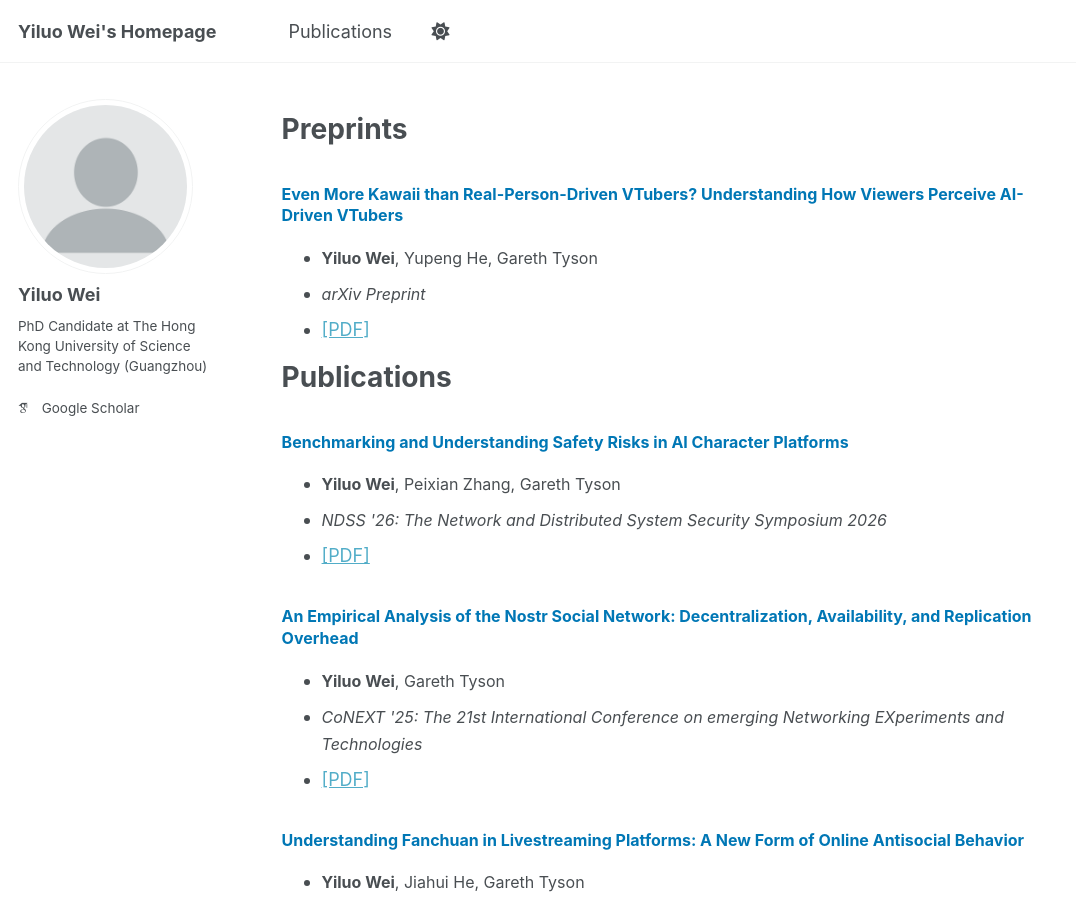
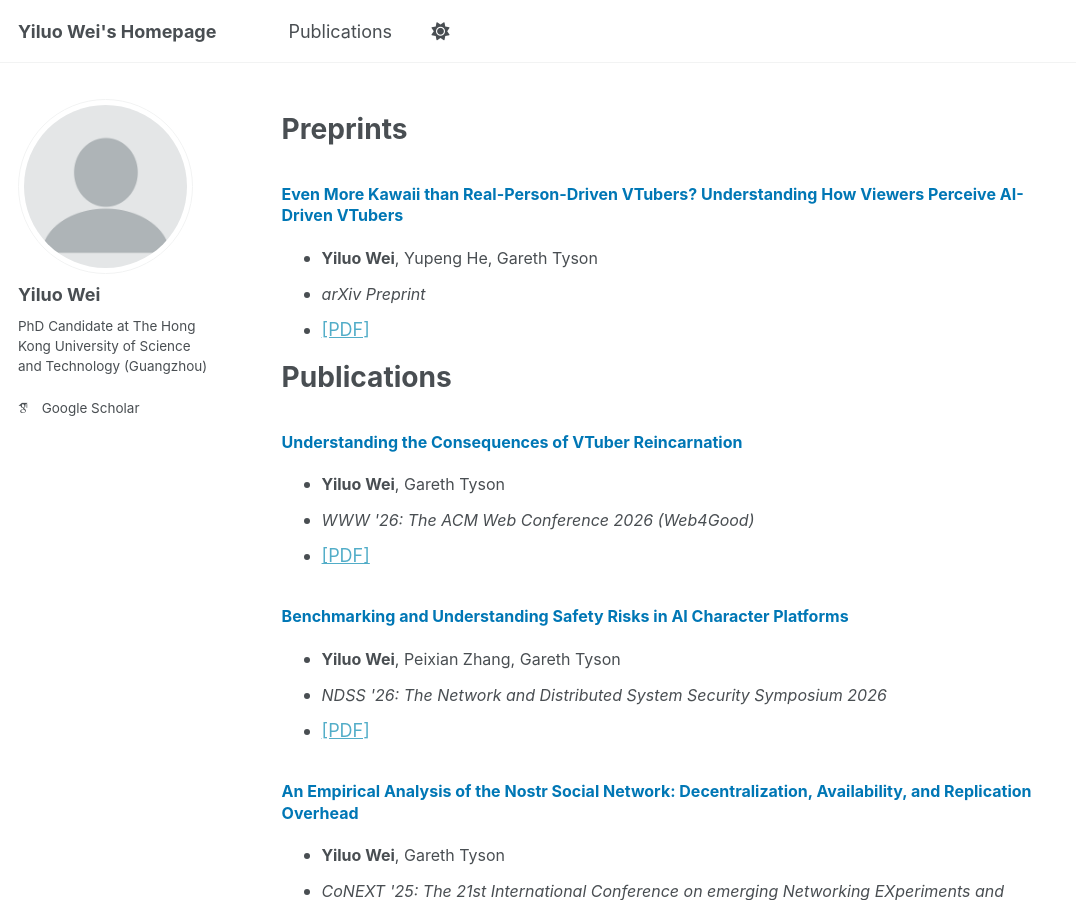
Before and after one commit to WYiluo/WYiluo.github.io, a Jekyll site: the page built from _pages/publications.md, in a window 1280 px wide and 900 px high. Shown: the whole window, without its empty margins (0-1076 px from the left). Built offline with Jekyll 4.4.1, drawn with Linux system fonts in a browser that asks for light colours; some web fonts are replaced; a script that is not in the unit is left out.

Commit message:
Add new publication and update existing entries

```diff
--- a/_pages/publications.md
+++ b/_pages/publications.md
@@ -15,10 +15,16 @@ Preprints
 Publications
 ===
 
+### <font size="3"><span style="color:rgb(0, 119, 181)">Understanding the Consequences of VTuber Reincarnation</span></font>
+- <font size="3"><b>Yiluo Wei</b>, Gareth Tyson</font>
+- <font size="3"><i>WWW '26: The ACM Web Conference 2026 (Web4Good)</i></font>
+- [[PDF]](https://arxiv.org/pdf/2601.08972)
+
+
 ### <font size="3"><span style="color:rgb(0, 119, 181)">Benchmarking and Understanding Safety Risks in AI Character Platforms</span></font>
 - <font size="3"><b>Yiluo Wei</b>, Peixian Zhang, Gareth Tyson</font>
 - <font size="3"><i>NDSS '26: The Network and Distributed System Security Symposium 2026</i></font>
-- [[PDF]](https://arxiv.org/abs/2512.01247)
+- [[PDF]](https://arxiv.org/pdf/2512.01247)
 
 
 ### <font size="3"><span style="color:rgb(0, 119, 181)">An Empirical Analysis of the Nostr Social Network: Decentralization, Availability, and Replication Overhead</span></font>
```
